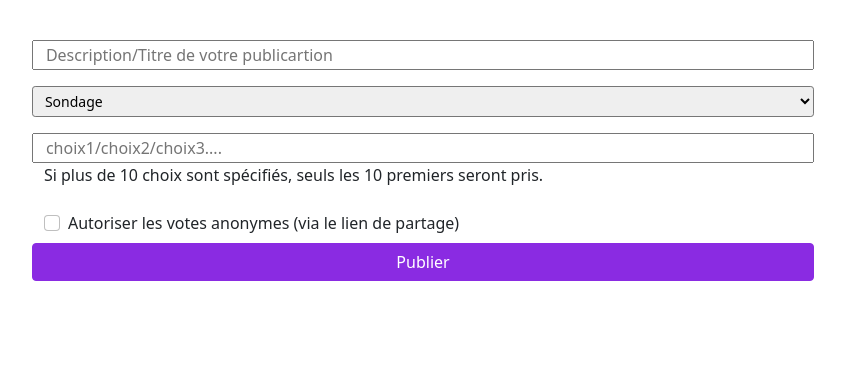
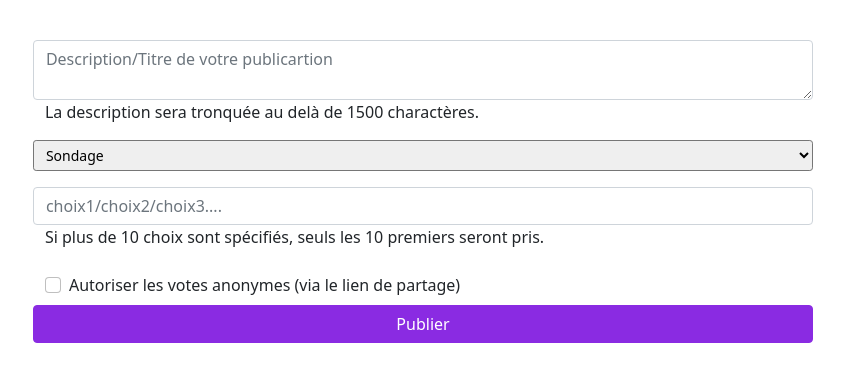
Before and after one commit to ThaaoBlues/JeParticipeHTML, a Flask app: page /creer_publication in a window 1280 px wide. Shown: the part 64-446 px from the top of the page, without its empty margins (217-1062 px from the left). Run offline with Flask 2, Linux system fonts and the light colour scheme; a user stored in the database is signed in; some libraries are stand-ins or nearby versions.

Commit message:
introduced a limit in choices number and post desc

```diff
--- a/main.py
+++ b/main.py
@@ -275,7 +275,10 @@ def sondage_form():
             #remove any empty string
             choix = list(filter(None, choix.split("/")))
             # tries to not transmit XSS
-            choix = [db.sanitize(c,text=True) for c in choix][:10]
+            choix = [db.sanitize(c,text=True) for c in choix]
+            choix = choix[:10] if len(choix) > 10 else choix
+
+            post_header = post_header[:1500] if len(post_header) > 1500 else post_header
 
             if (len(choix) == 1) and (post_type=="sondage"):
                 return render_template("page_message.html",message="Veuillez remplir le champ des choix comme ceci : choix1/choix2/choix3....",texte_btn="Refaire le sondage",btn_url="/creer_sondage")
--- a/templates/create_post.html
+++ b/templates/create_post.html
@@ -134,7 +134,8 @@
       <form class="mx-3" method="POST" style="width: auto;  min-width: 350px;">
 
         <div class="row mt-3">
-          <input name="post_header" type="text" placeholder="Description/Titre de votre publicartion" required/>
+          <textarea name="post_header" id="post_header" type="text" class="form-control textarea-autosize" placeholder="Description/Titre de votre publicartion" required></textarea>
+          <label for="post_header">La description sera tronquée au delà de 1500 charactères.</label>
         </div>
 
         <div class="row justify-content-md-center mt-3">
@@ -149,7 +150,7 @@
 
 
         <div class="row mt-3">
-          <input class="form-input" name="choix" type="text" id="choix" placeholder="choix1/choix2/choix3...." required/>
+          <input class="form-control" name="choix" type="text" id="choix" placeholder="choix1/choix2/choix3...." required/>
           <label for="choix" class="form-label">Si plus de 10 choix sont spécifiés, seuls les 10 premiers seront pris.</label>
         </div>
 
@@ -200,6 +201,17 @@
 
     }
   }
+
+  const tx = document.getElementsByTagName("textarea");
+  for (let i = 0; i < tx.length; i++) {
+    tx[i].setAttribute("style", "height:" + (tx[i].scrollHeight) + "px;overflow-y:hidden;");
+    tx[i].addEventListener("input", OnInput, false);
+  }
+
+  function OnInput() {
+    this.style.height = "auto";
+    this.style.height = (this.scrollHeight) + "px";
+  }
 </script>
 
 
```
